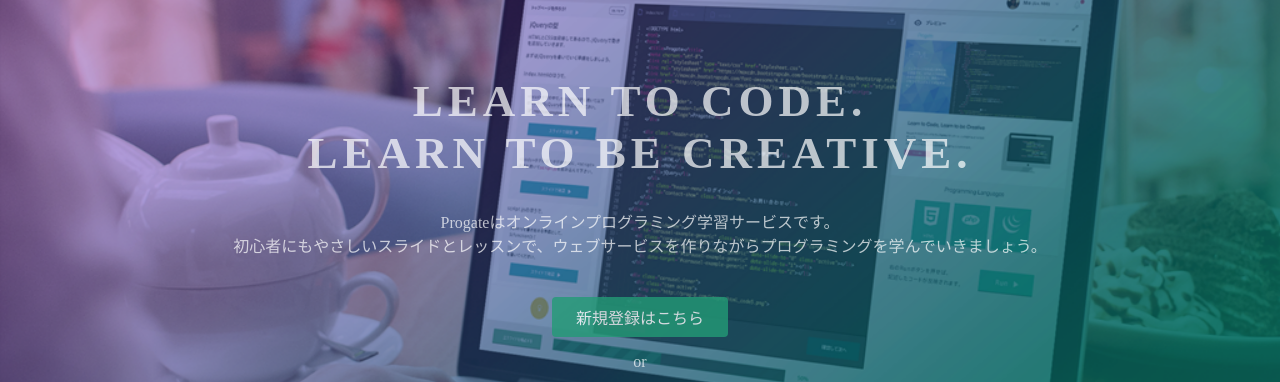
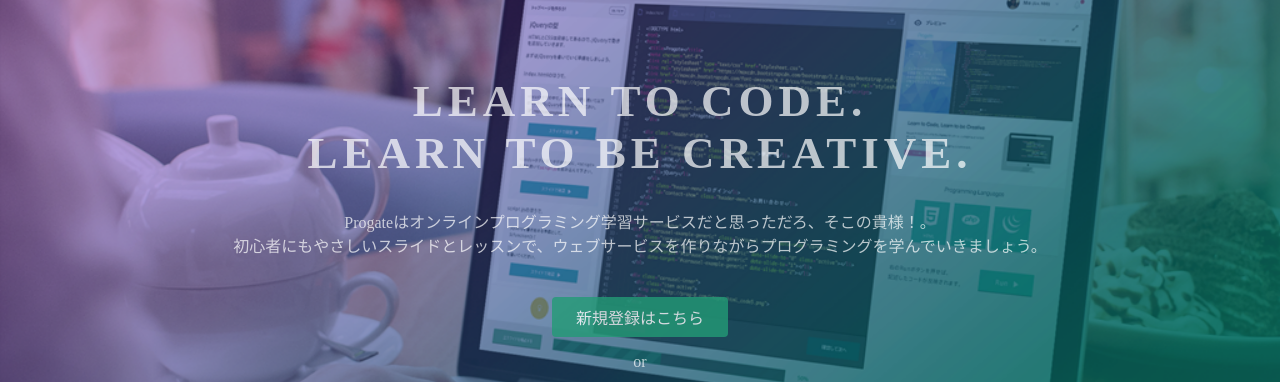
Before and after one commit to brainjuggler/brainjuggler.github.io, a plain HTML site: page index.html in a window 1280 px wide. Shown: the part 135-517 px from the top of the page. Drawn offline with Linux system fonts and the light colour scheme.

Commit message:
Update index.html

```diff
--- a/index.html
+++ b/index.html
@@ -3,7 +3,7 @@
 <head>
   <meta charset="utf-8">
   <meta name="viewport" content="width=device-width, initial-scale=1.0">
-  <title>Progate?</title>
+  <title>Progate</title>
   <link href="https://maxcdn.bootstrapcdn.com/font-awesome/4.7.0/css/font-awesome.min.css" rel="stylesheet" integrity="sha384-wvfXpqpZZVQGK6TAh5PVlGOfQNHSoD2xbE+QkPxCAFlNEevoEH3Sl0sibVcOQVnN" crossorigin="anonymous">
   <link rel="stylesheet" type="text/css" href="stylesheet.css">
 </head>
@@ -24,7 +24,7 @@
   <div class="top-wrapper">
     <div class="container">
       <h1>LEARN TO CODE.<br>LEARN TO BE CREATIVE.</h1>
-      <p>Progateはオンラインプログラミング学習サービスです。<br>初心者にもやさしいスライドとレッスンで、ウェブサービスを作りながらプログラミングを学んでいきましょう。</p>
+      <p>Progateはオンラインプログラミング学習サービスだと思っただろ、そこの貴様！。<br>初心者にもやさしいスライドとレッスンで、ウェブサービスを作りながらプログラミングを学んでいきましょう。</p>
       <div class="btn-wrapper">
         <a href="#" class="btn signup">新規登録はこちら</a>
         <p>or</p>
```
